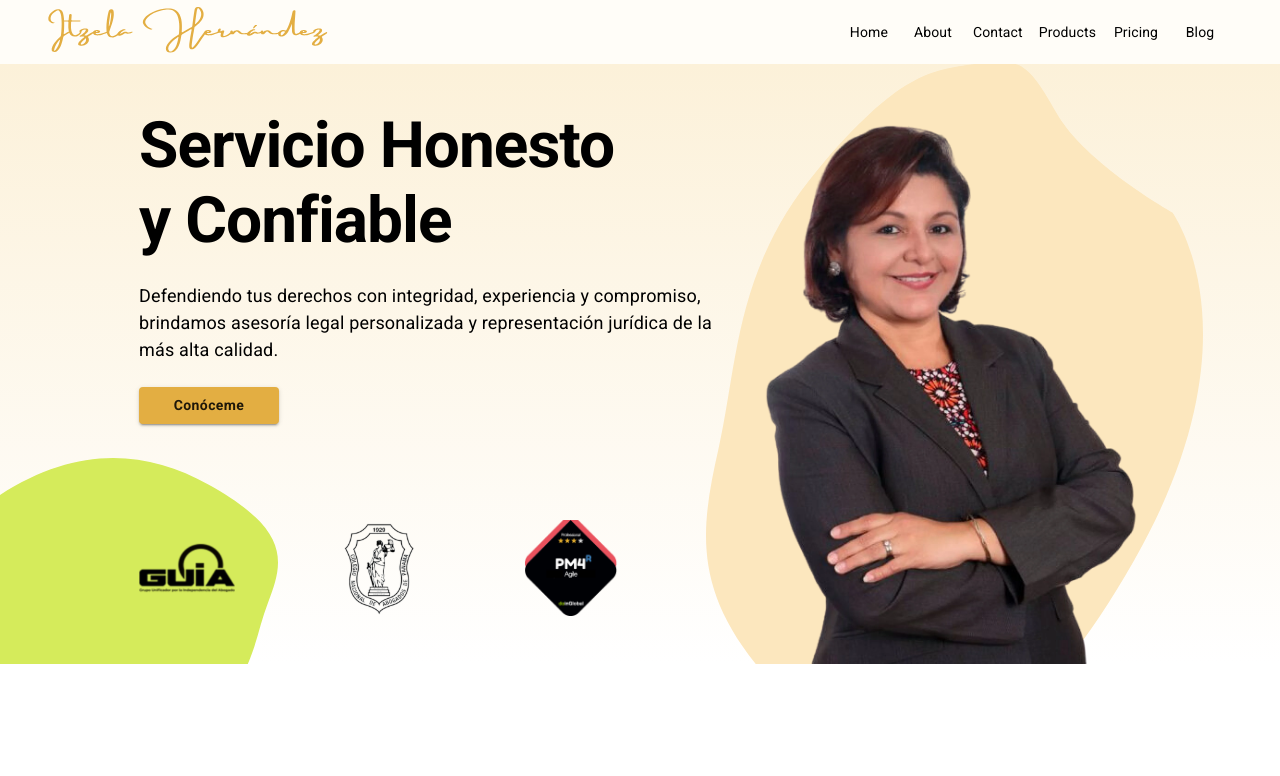
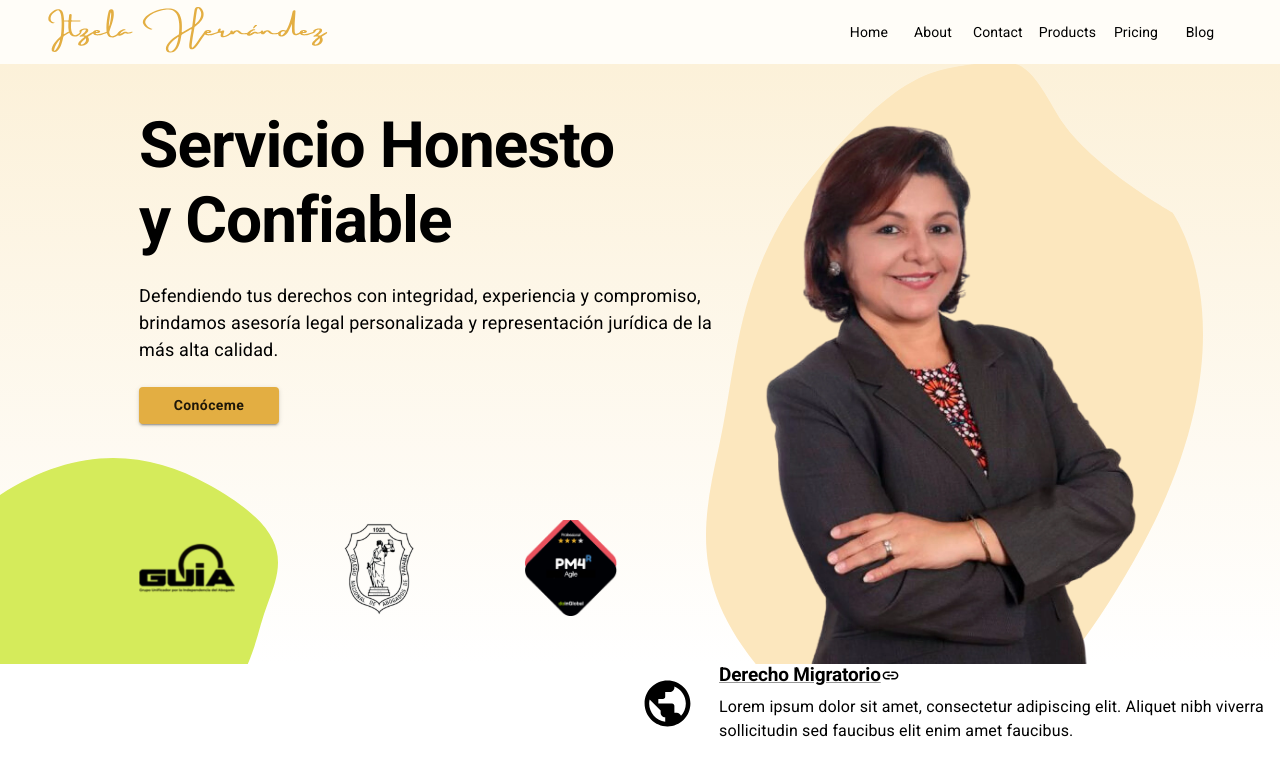
Before and after one commit to nabilAparicio/itzelawyer-website, a Next.js app: page / in a window 1280 px wide. Shown: the top 776 px of the page. Built offline with nearby package versions, Linux system fonts and the light colour scheme.

Commit message:
ADD (labeled-icon-box) new component

```diff
--- /dev/null
+++ b/src/components/labeled-icon-box/labeled-icon-box.tsx
@@ -0,0 +1,36 @@
+import { Link, Stack, Typography } from "@mui/material";
+import LinkIcon from "@mui/icons-material/Link";
+import React from "react";
+import NextLink from "next/link";
+
+interface LabeledIconBoxProps {
+  icon: React.ReactNode;
+  urlLink: string;
+  title: string;
+  description: string;
+}
+export default function LabeledIconBox({
+  icon,
+  urlLink,
+  title,
+  description,
+}: LabeledIconBoxProps) {
+  return (
+    <Stack flexDirection={"row"} alignItems="center">
+      {icon}
+      <Stack marginLeft={"24px"}>
+        <Link component={NextLink} color={"#000"} href={urlLink}>
+          <Stack direction="row" alignItems="center">
+            <Typography fontWeight={600} fontSize={19} variant="h2">
+              {title}
+            </Typography>
+            <LinkIcon style={{ fontSize: "19px" }} />
+          </Stack>
+        </Link>
+        <Typography mt={"8px"} fontSize={16} variant="body1">
+          {description}
+        </Typography>
+      </Stack>
+    </Stack>
+  );
+}
--- a/src/pages/home-page/home-page.tsx
+++ b/src/pages/home-page/home-page.tsx
@@ -1,10 +1,21 @@
 import HomeHero from "@/components/home-hero/home-hero";
+import PublicRoundedIcon from "@mui/icons-material/PublicRounded";
+import LabeledIconBox from "@/components/labeled-icon-box/labeled-icon-box";
 import React from "react";
+import { Stack } from "@mui/material";
 
 export default function HomePage() {
   return (
     <main>
       <HomeHero />
+      <Stack marginLeft={"50%"}>
+        <LabeledIconBox
+          description="Lorem ipsum dolor sit amet, consectetur adipiscing elit. Aliquet nibh viverra sollicitudin sed faucibus elit enim amet faucibus. "
+          icon={<PublicRoundedIcon style={{ fontSize: "55px" }} />}
+          title="Derecho Migratorio"
+          urlLink="/travel"
+        />
+      </Stack>
     </main>
   );
 }
```
